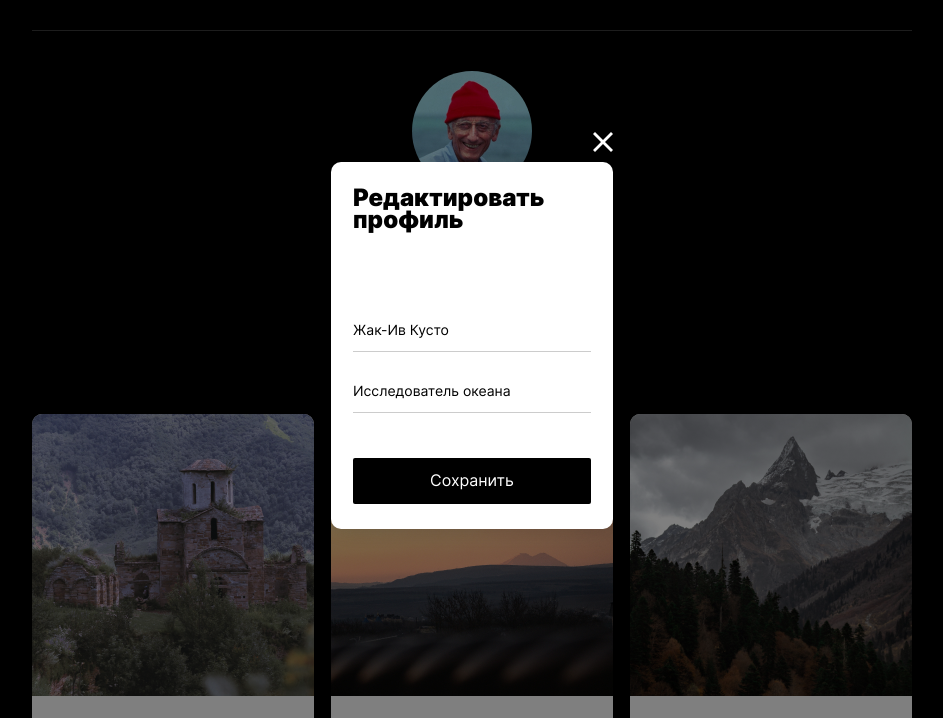
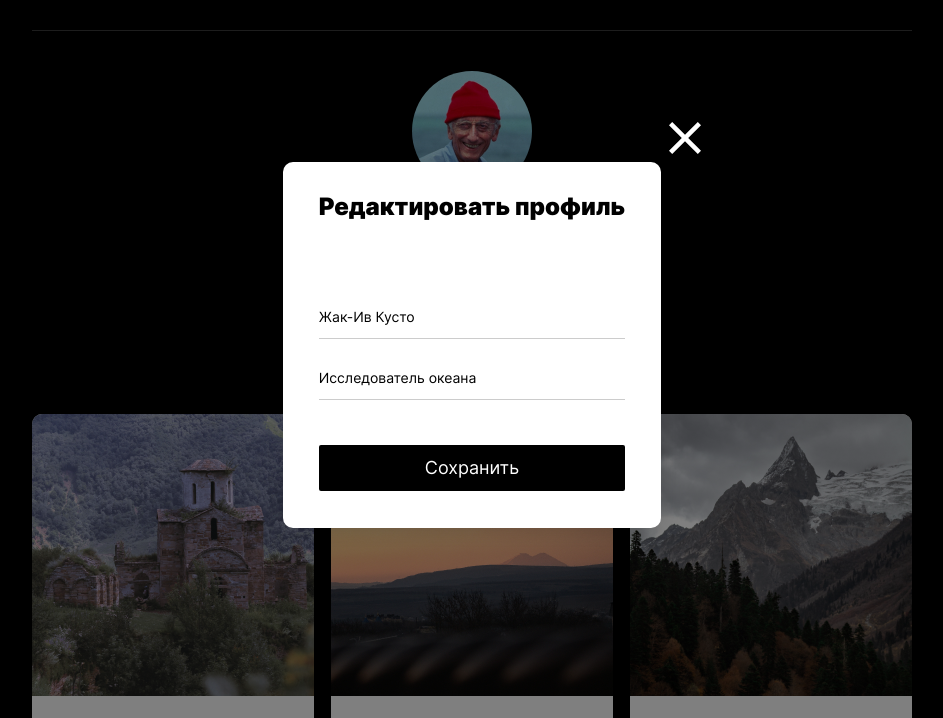
Before and after one commit to KIlnourik/mesto, a plain HTML site: page index.html in a window 1280 px wide. Shown: the part 55-773 px from the top of the page, without its empty margins (168-1111 px from the left). Drawn offline with Linux system fonts and the light colour scheme; files whose address does not match are found by name.

Commit message:
feat реализовал попап для десктопной версии

```diff
--- a/blocks/popup/__close/popup__close.css
+++ b/blocks/popup/__close/popup__close.css
@@ -4,7 +4,16 @@
   height: 20px;
   background-color: transparent;
   background: url("../../../images/Close-Icon.svg") no-repeat 50% 50%;
+  background-size: cover;
   border: none;
   top: -30px;
   right: 0;
 }
+@media screen and (min-width: 768px) {
+  .popup__close {
+    width: 32px;
+    height: 32px;
+    top: -40px;
+    right: -40px;
+  }
+}
--- a/blocks/popup/__container/popup__container.css
+++ b/blocks/popup/__container/popup__container.css
@@ -1,10 +1,16 @@
 .popup__container {
   margin: auto;
-  max-width: 282px;
-  width: 100%;
+  padding: 0;
+  min-width: 282px;
+  max-width: 430px;
   min-height: 322px;
   background-color: #fff;
   position: relative;
   border-radius: 10px;
   box-shadow: 0px 0px 25px rgba(0, 0, 0, 0.15);
 }
+@media screen and (min-width: 1024px) {
+  .popup__container {
+    min-height: 330px;
+  }
+}
--- a/blocks/popup/__form/popup__form.css
+++ b/blocks/popup/__form/popup__form.css
@@ -1,8 +1,17 @@
 .popup__form {
+  margin: 0 auto;
   padding: 25px 22px;
   display: flex;
   flex-direction: column;
   justify-content: space-between;
+  min-width: 282px;
+  max-width: 430px;
   height: 100%;
   flex: 1;
+  box-sizing: border-box;
 }
+@media screen and (min-width: 768px) {
+  .popup__form {
+    padding: 34px 36px 37px;
+  }
+}
--- a/blocks/popup/__save-btn/popup__save-btn.css
+++ b/blocks/popup/__save-btn/popup__save-btn.css
@@ -6,9 +6,17 @@
   color: #fff;
   height: 46px;
   border: none;
+  font-size: 14px;
+  line-height: 17px;
 }
 .popup__save-btn:hover {
   cursor: pointer;
   background-color: rgba(0, 0, 0, 0.8);
   transition: background-color 0.5s ease;
 }
+@media screen and (min-width: 1024px) {
+  .popup__save-btn {
+    font-size: 18px;
+    line-height: 22px;
+  }
+}
--- a/blocks/popup/_opened/popup_opened.css
+++ b/blocks/popup/_opened/popup_opened.css
@@ -2,7 +2,8 @@
   position: fixed;
   top: 0;
   left: 0;
-  width: 100vw;
+  max-width: 100%;
+  width: 100%;
   height: 100vh;
   background-color: rgba(0, 0, 0, 0.5);
   display: flex;
```
